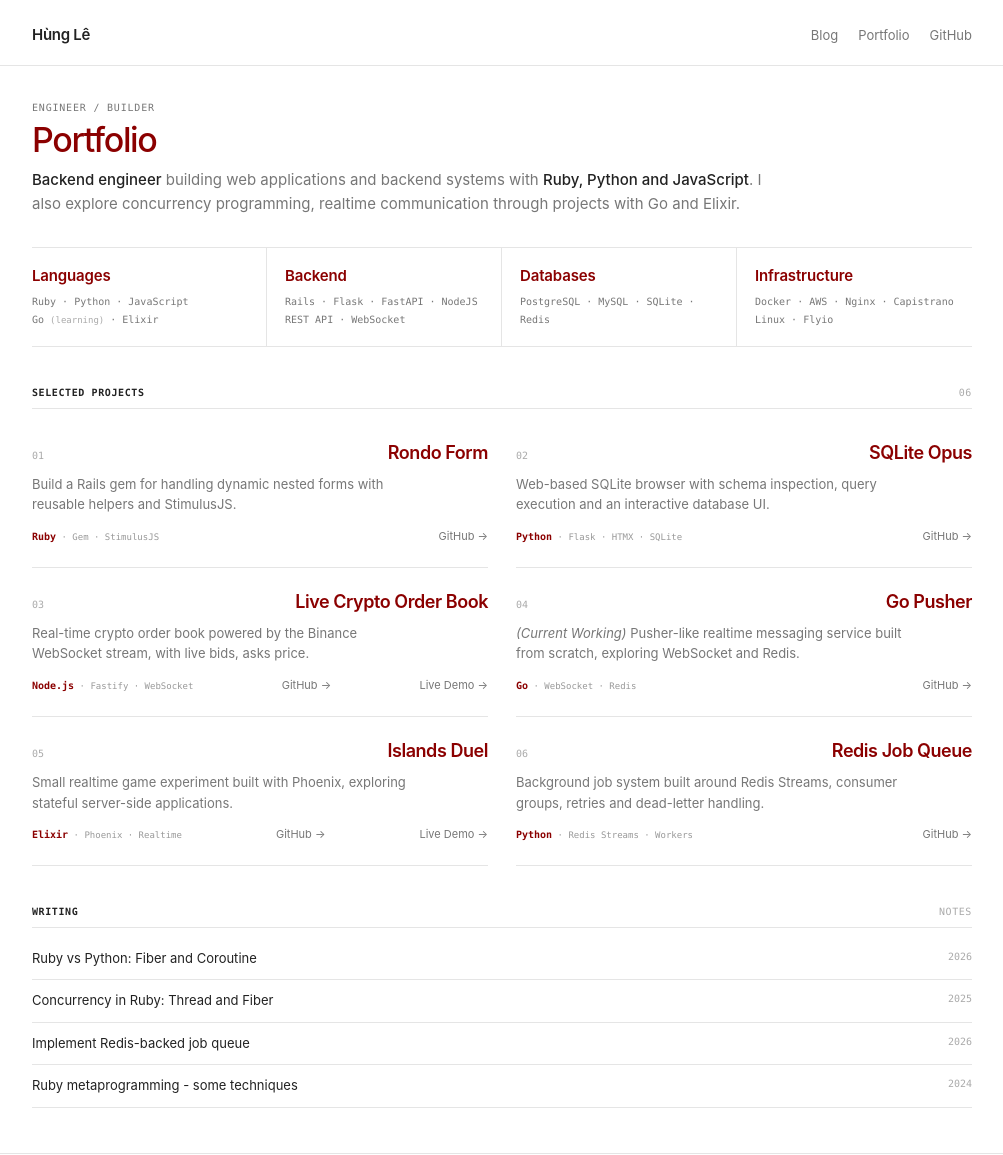
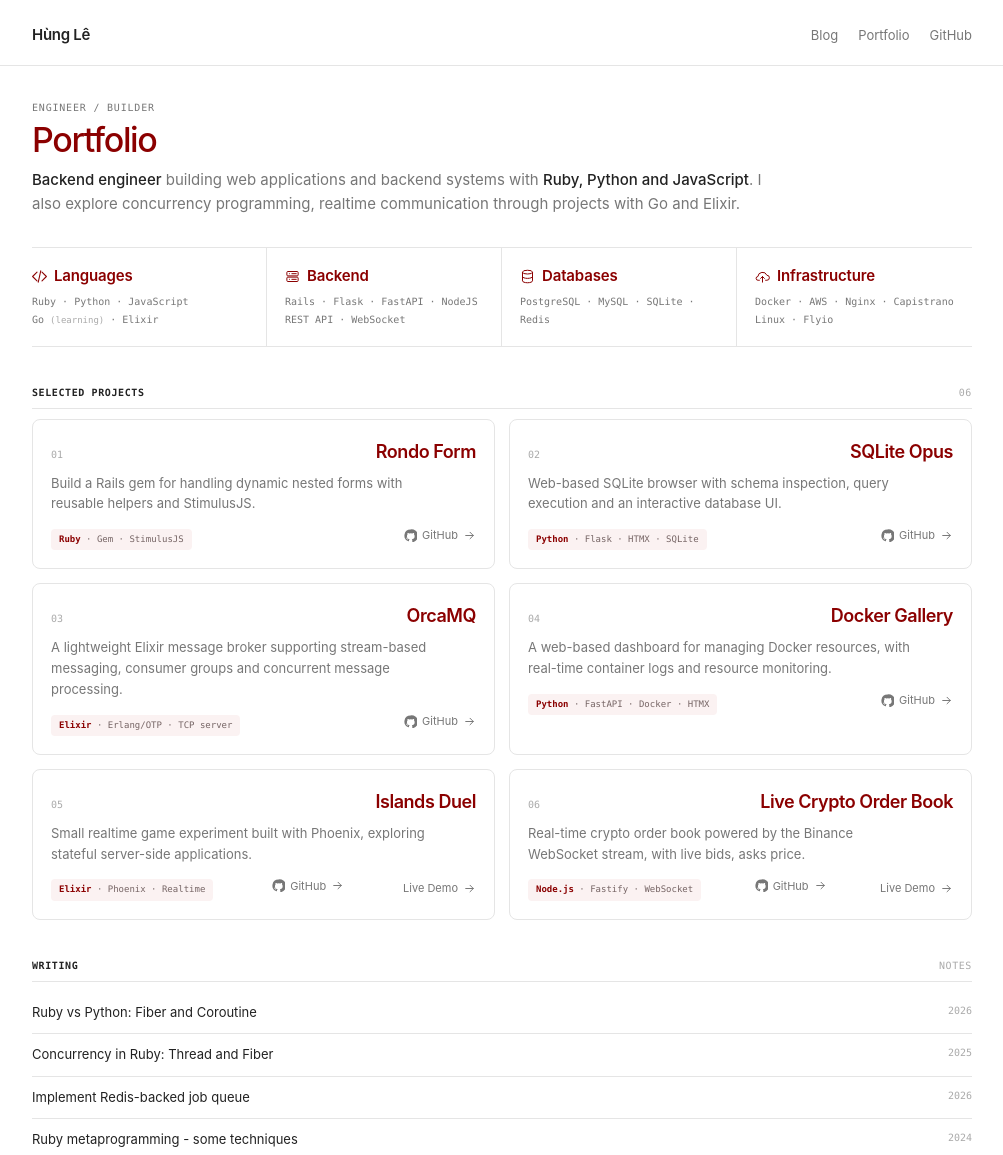
Before and after one commit to hungle00/hungle00.github.io, a plain HTML site: page portfolio.html in a window 1280 px wide. Shown: the top 1155 px of the page, without its empty margins (138-1141 px from the left). Drawn offline with Linux system fonts and the light colour scheme.

Commit message:
Edit portfolio UI

```diff
--- a/portfolio.html
+++ b/portfolio.html
@@ -16,6 +16,8 @@
       --muted: #777;
       --light: #aaa;
       --border: #e5e5e5;
+      --accent-soft: #fbf2f2;
+      --accent-border: #ead1d1;
 
       /* Replace with the exact accent color used by your blog */
       --accent: #8b0000;
@@ -177,6 +179,10 @@
     }
 
     .stack-language {
+      display: flex;
+      align-items: center;
+      gap: 7px;
+
       margin-bottom: 5px;
 
       color: var(--accent);
@@ -184,6 +190,23 @@
       font-size: 15px;
       font-weight: 600;
       letter-spacing: -0.01em;
+    }
+
+    .icon {
+      display: inline-block;
+      flex: 0 0 auto;
+      width: 14px;
+      height: 14px;
+    }
+
+    .icon-sprite {
+      display: none;
+    }
+
+    .stack-language .icon {
+      width: 15px;
+      height: 15px;
+      color: var(--accent);
     }
 
     .stack-note {
@@ -248,15 +271,30 @@
       display: grid;
       grid-template-columns: repeat(2, minmax(0, 1fr));
 
-      gap: 0 28px;
+      gap: 14px;
     }
 
     .project {
       min-height: 145px;
 
-      padding: 20px 0 22px;
+      padding: 18px;
 
-      border-bottom: 1px solid var(--border);
+      border: 1px solid var(--border);
+      border-radius: 8px;
+      background: #fff;
+      transition:
+        transform 160ms ease,
+        border-color 160ms ease,
+        box-shadow 160ms ease,
+        background-color 160ms ease;
+    }
+
+    .project:hover,
+    .project:focus-within {
+      transform: translateY(-2px);
+      border-color: var(--accent-border);
+      background-color: #fffdfd;
+      box-shadow: 0 5px 16px rgb(75 20 20 / 6%);
     }
 
     .project-top {
@@ -308,13 +346,19 @@
       display: flex;
       justify-content: space-between;
       align-items: baseline;
+      flex-wrap: wrap;
 
       gap: 12px;
       margin-top: 13px;
     }
 
     .project-tech {
-      color: #999;
+      width: fit-content;
+      max-width: 100%;
+      padding: 4px 8px;
+      border-radius: 4px;
+      background: var(--accent-soft);
+      color: #766565;
 
       font-family:
         "SFMono-Regular",
@@ -328,19 +372,54 @@
     .project-tech strong {
       color: var(--accent);
 
-      font-size: 10px;
+      font-size: 9px;
       font-weight: 700;
     }
 
     .project-link {
+      display: inline-flex;
+      align-items: center;
+      gap: 5px;
+
       color: var(--muted);
 
       font-size: 11px;
       white-space: nowrap;
+      transition: color 160ms ease;
     }
 
     .project-link:hover {
       color: var(--text);
+      text-decoration: none;
+    }
+
+    .project-link .icon {
+      width: 13px;
+      height: 13px;
+    }
+
+    .project-link:hover .icon-arrow {
+      transform: translate(2px, -1px);
+    }
+
+    .icon-arrow {
+      transition: transform 160ms ease;
+    }
+
+    .project-link:focus-visible,
+    .project-name:focus-visible {
+      outline: 2px solid var(--accent);
+      outline-offset: 3px;
+      border-radius: 2px;
+    }
+
+    @media (prefers-reduced-motion: reduce) {
+      *,
+      *::before,
+      *::after {
+        scroll-behavior: auto !important;
+        transition-duration: 0.01ms !important;
+      }
     }
 
 
@@ -459,7 +538,7 @@
       .project {
         min-height: 0;
 
-        padding: 17px 0 19px;
+        padding: 16px;
       }
 
       .project-description {
@@ -475,6 +554,30 @@
 
 
 <body>
+
+  <svg class="icon-sprite" xmlns="http://www.w3.org/2000/svg" aria-hidden="true" focusable="false">
+    <symbol id="icon-code" viewBox="0 0 24 24">
+      <path d="m8 5-7 7 7 7M16 5l7 7-7 7M14 3l-4 18" fill="none" stroke="currentColor" stroke-linecap="round" stroke-linejoin="round" stroke-width="1.7"/>
+    </symbol>
+    <symbol id="icon-server" viewBox="0 0 24 24">
+      <rect x="3" y="4" width="18" height="7" rx="1.5" fill="none" stroke="currentColor" stroke-width="1.6"/>
+      <rect x="3" y="13" width="18" height="7" rx="1.5" fill="none" stroke="currentColor" stroke-width="1.6"/>
+      <path d="M7 7.5h.01M7 16.5h.01M11 7.5h7M11 16.5h7" fill="none" stroke="currentColor" stroke-linecap="round" stroke-width="1.6"/>
+    </symbol>
+    <symbol id="icon-database" viewBox="0 0 24 24">
+      <ellipse cx="12" cy="5" rx="8" ry="3" fill="none" stroke="currentColor" stroke-width="1.6"/>
+      <path d="M4 5v14c0 1.7 3.6 3 8 3s8-1.3 8-3V5M4 12c0 1.7 3.6 3 8 3s8-1.3 8-3" fill="none" stroke="currentColor" stroke-width="1.6"/>
+    </symbol>
+    <symbol id="icon-infra" viewBox="0 0 24 24">
+      <path d="M7 18H5a3 3 0 0 1-.4-6A7.5 7.5 0 0 1 19 10a4 4 0 0 1 0 8h-2M9 15l3-3 3 3M12 12v9" fill="none" stroke="currentColor" stroke-linecap="round" stroke-linejoin="round" stroke-width="1.6"/>
+    </symbol>
+    <symbol id="icon-github" viewBox="0 0 24 24">
+      <path fill="currentColor" d="M12 .8a11.2 11.2 0 0 0-3.54 21.83c.56.1.76-.24.76-.54v-2.1c-3.1.67-3.76-1.32-3.76-1.32-.5-1.29-1.24-1.63-1.24-1.63-1.02-.7.08-.69.08-.69 1.12.08 1.71 1.15 1.71 1.15 1 .1.15 3.85 3.77 2.72.1-.73.4-1.23.7-1.52-2.48-.28-5.09-1.24-5.09-5.52 0-1.22.44-2.22 1.15-3-.12-.28-.5-1.43.11-2.98 0 0 .94-.3 3.08 1.15a10.7 10.7 0 0 1 5.6 0c2.14-1.45 3.08-1.15 3.08-1.15.61 1.55.23 2.7.11 2.98.72.78 1.15 1.78 1.15 3 0 4.29-2.61 5.23-5.1 5.51.4.35.75 1.03.75 2.08v3.08c0 .3.2.65.77.54A11.2 11.2 0 0 0 12 .8Z"/>
+    </symbol>
+    <symbol id="icon-arrow" viewBox="0 0 24 24">
+      <path d="M5 12h14m-6-6 6 6-6 6" fill="none" stroke="currentColor" stroke-linecap="round" stroke-linejoin="round" stroke-width="1.8"/>
+    </symbol>
+  </svg>
 
   <!-- Header -->
 
@@ -533,6 +636,7 @@
 
         <div class="stack-group">
           <div class="stack-language">
+            <svg class="icon" aria-hidden="true"><use href="#icon-code"/></svg>
             Languages
           </div>
 
@@ -544,6 +648,7 @@
 
         <div class="stack-group">
           <div class="stack-language">
+            <svg class="icon" aria-hidden="true"><use href="#icon-server"/></svg>
             Backend
           </div>
 
@@ -555,6 +660,7 @@
 
         <div class="stack-group">
           <div class="stack-language">
+            <svg class="icon" aria-hidden="true"><use href="#icon-database"/></svg>
             Databases
           </div>
 
@@ -565,6 +671,7 @@
 
         <div class="stack-group">
           <div class="stack-language">
+            <svg class="icon" aria-hidden="true"><use href="#icon-infra"/></svg>
             Infrastructure
           </div>
 
@@ -633,7 +740,9 @@
               target="_blank"
               rel="noopener"
             >
-              GitHub →
+              <svg class="icon" aria-hidden="true"><use href="#icon-github"/></svg>
+              GitHub
+              <svg class="icon icon-arrow" aria-hidden="true"><use href="#icon-arrow"/></svg>
             </a>
 
           </div>
@@ -677,7 +786,9 @@
               target="_blank"
               rel="noopener"
             >
-              GitHub →
+              <svg class="icon" aria-hidden="true"><use href="#icon-github"/></svg>
+              GitHub
+              <svg class="icon icon-arrow" aria-hidden="true"><use href="#icon-arrow"/></svg>
             </a>
 
           </div>
@@ -695,46 +806,40 @@
 
             <a
               class="project-name"
-              href="https://github.com/hungle00/live-orderbook"
+              href="https://github.com/hungle00/orca-mq"
               target="_blank"
               rel="noopener"
             >
-              Live Crypto Order Book
+              OrcaMQ
             </a>
 
           </div>
 
           <p class="project-description">
-            Real-time crypto order book powered by the Binance WebSocket stream, with live bids, asks price.
+            A lightweight Elixir message broker supporting stream-based messaging, consumer groups and concurrent message processing.
           </p>
 
           <div class="project-bottom">
 
             <span class="project-tech">
-              <strong>Node.js</strong> · Fastify · WebSocket
+              <strong>Elixir</strong> · Erlang/OTP · TCP server
             </span>
 
             <a
               class="project-link"
-              href="https://github.com/hungle00/live-orderbook"
+              href="https://github.com/hungle00/orca-mq"
               target="_blank"
               rel="noopener"
             >
-              GitHub →
-            </a>
-            <a
-              class="project-link"
-              href="https://live-orderbook.fly.dev/"
-              target="_blank"
-              rel="noopener"
-            >
-              Live Demo →
+              <svg class="icon" aria-hidden="true"><use href="#icon-github"/></svg>
+              GitHub
+              <svg class="icon icon-arrow" aria-hidden="true"><use href="#icon-arrow"/></svg>
             </a>
 
           </div>
-
         </article>
 
+        <!-- 04 -->
         <article class="project">
 
           <div class="project-top">
@@ -745,33 +850,34 @@
 
             <a
               class="project-name"
-              href="https://github.com/hungle00/go-pusher"
+              href="https://github.com/hungle00/docker-gallery"
               target="_blank"
               rel="noopener"
             >
-              Go Pusher
+              Docker Gallery
             </a>
 
           </div>
 
           <p class="project-description">
-            <i> (Current Working)</i> Pusher-like realtime messaging service built from
-            scratch, exploring WebSocket and Redis.
+            A web-based dashboard for managing Docker resources, with real-time container logs and resource monitoring.
           </p>
 
           <div class="project-bottom">
 
             <span class="project-tech">
-              <strong>Go</strong> · WebSocket · Redis
+              <strong>Python</strong> · FastAPI · Docker · HTMX
             </span>
 
             <a
               class="project-link"
-              href="https://github.com/hungle00/go-pusher"
+              href="https://github.com/hungle00/docker-gallery"
               target="_blank"
               rel="noopener"
             >
-              GitHub →
+              <svg class="icon" aria-hidden="true"><use href="#icon-github"/></svg>
+              GitHub
+              <svg class="icon icon-arrow" aria-hidden="true"><use href="#icon-arrow"/></svg>
             </a>
 
           </div>
@@ -815,7 +921,9 @@
               target="_blank"
               rel="noopener"
             >
-              GitHub →
+              <svg class="icon" aria-hidden="true"><use href="#icon-github"/></svg>
+              GitHub
+              <svg class="icon icon-arrow" aria-hidden="true"><use href="#icon-arrow"/></svg>
             </a>
             <a
               class="project-link"
@@ -823,14 +931,12 @@
               target="_blank"
               rel="noopener"
             >
-              Live Demo →
+              Live Demo
+              <svg class="icon icon-arrow" aria-hidden="true"><use href="#icon-arrow"/></svg>
             </a>
           </div>
 
         </article>
-
-        <!-- 05 -->
-
 
         <!-- 06 -->
         <article class="project">
@@ -843,37 +949,49 @@
 
             <a
               class="project-name"
-              href="https://github.com/hungle00/redis-job-queue"
+              href="https://github.com/hungle00/live-orderbook"
               target="_blank"
               rel="noopener"
             >
-              Redis Job Queue
+              Live Crypto Order Book
             </a>
 
           </div>
 
           <p class="project-description">
-            Background job system built around Redis Streams,
-            consumer groups, retries and dead-letter handling.
+            Real-time crypto order book powered by the Binance WebSocket stream, with live bids, asks price.
           </p>
 
           <div class="project-bottom">
 
             <span class="project-tech">
-              <strong>Python</strong> · Redis Streams · Workers
+              <strong>Node.js</strong> · Fastify · WebSocket
             </span>
 
             <a
               class="project-link"
-              href="https://github.com/hungle00/redis-job-queue"
+              href="https://github.com/hungle00/live-orderbook"
               target="_blank"
               rel="noopener"
             >
-              GitHub →
+              <svg class="icon" aria-hidden="true"><use href="#icon-github"/></svg>
+              GitHub
+              <svg class="icon icon-arrow" aria-hidden="true"><use href="#icon-arrow"/></svg>
+            </a>
+            <a
+              class="project-link"
+              href="https://live-orderbook.fly.dev/"
+              target="_blank"
+              rel="noopener"
+            >
+              Live Demo
+              <svg class="icon icon-arrow" aria-hidden="true"><use href="#icon-arrow"/></svg>
             </a>
 
           </div>
+
         </article>
+
 
       </div>
 
```
